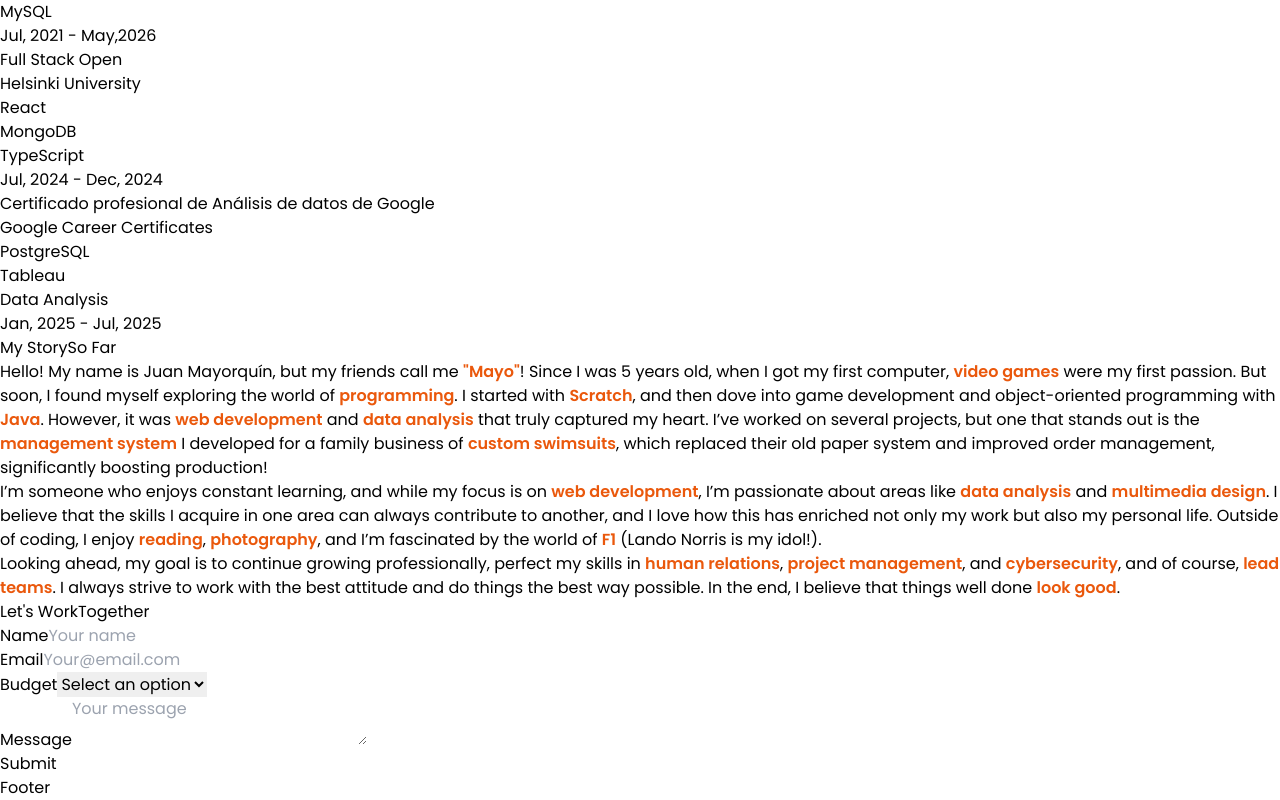
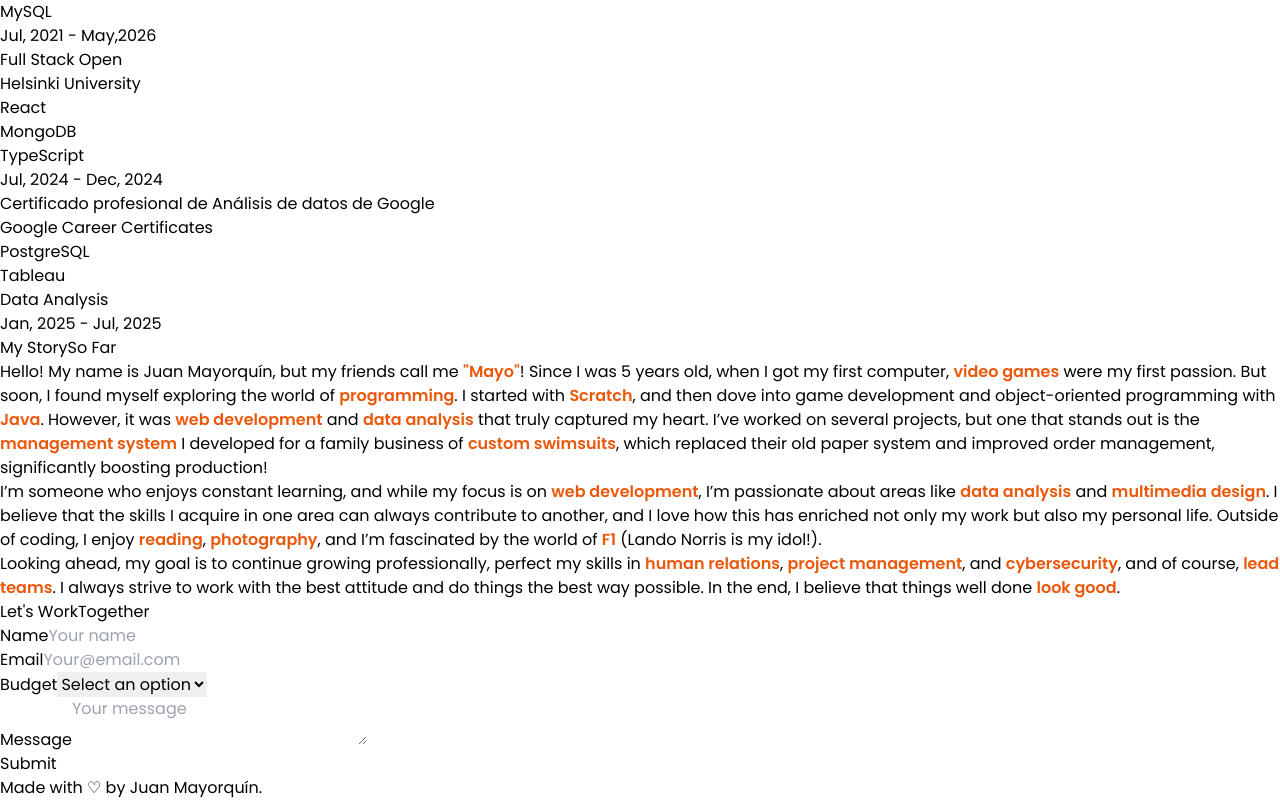
Before and after one commit to juanmayorquin/portfolio, a React (Vite) app: page / in a window 1280 px wide. Shown: the part 4236-5036 px from the top of the page. Built offline with nearby package versions, Linux system fonts and the light colour scheme.

Commit message:
Reubicar el componente Footer y mejorar su estilo visual

```diff
--- a/src/App.jsx
+++ b/src/App.jsx
@@ -27,10 +27,10 @@
               <EducationSection />
               <AboutMeSection />
               <ContactForm />
-              <Footer />
             </main>
           </div>
         </div>
+              <Footer />
       </div>
     </>
   );
--- a/src/components/Footer.jsx
+++ b/src/components/Footer.jsx
@@ -1,7 +1,9 @@
 const Footer = () => {
   return (
-    <div>Footer</div>
-  )
-}
+    <div className="w-full flex items-center justify-center pt-16 py-10">
+      <p className="text-neutral-400">Made with ♡ by Juan Mayorquín.</p>
+    </div>
+  );
+};
 
-export default Footer
+export default Footer;
```
